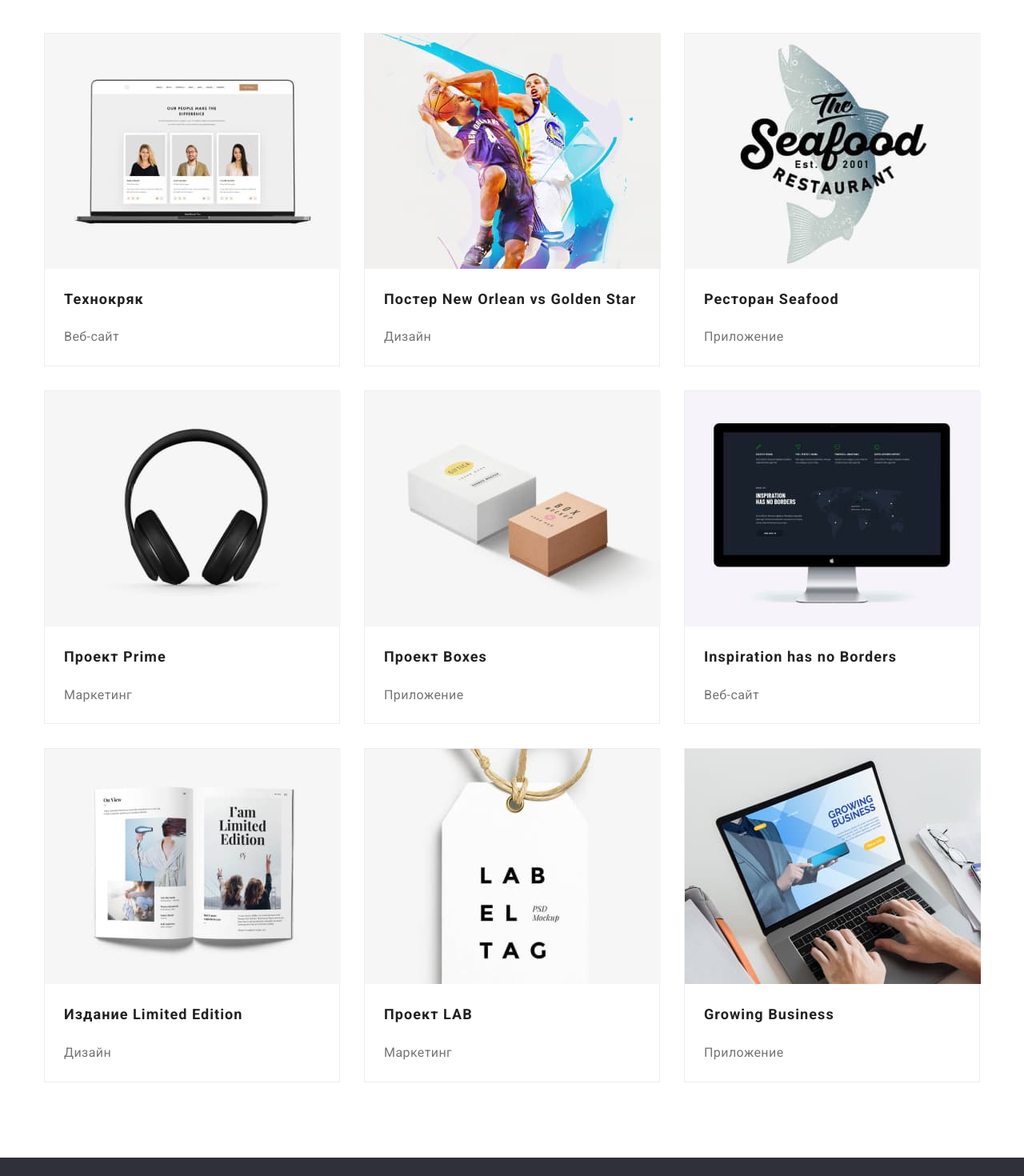
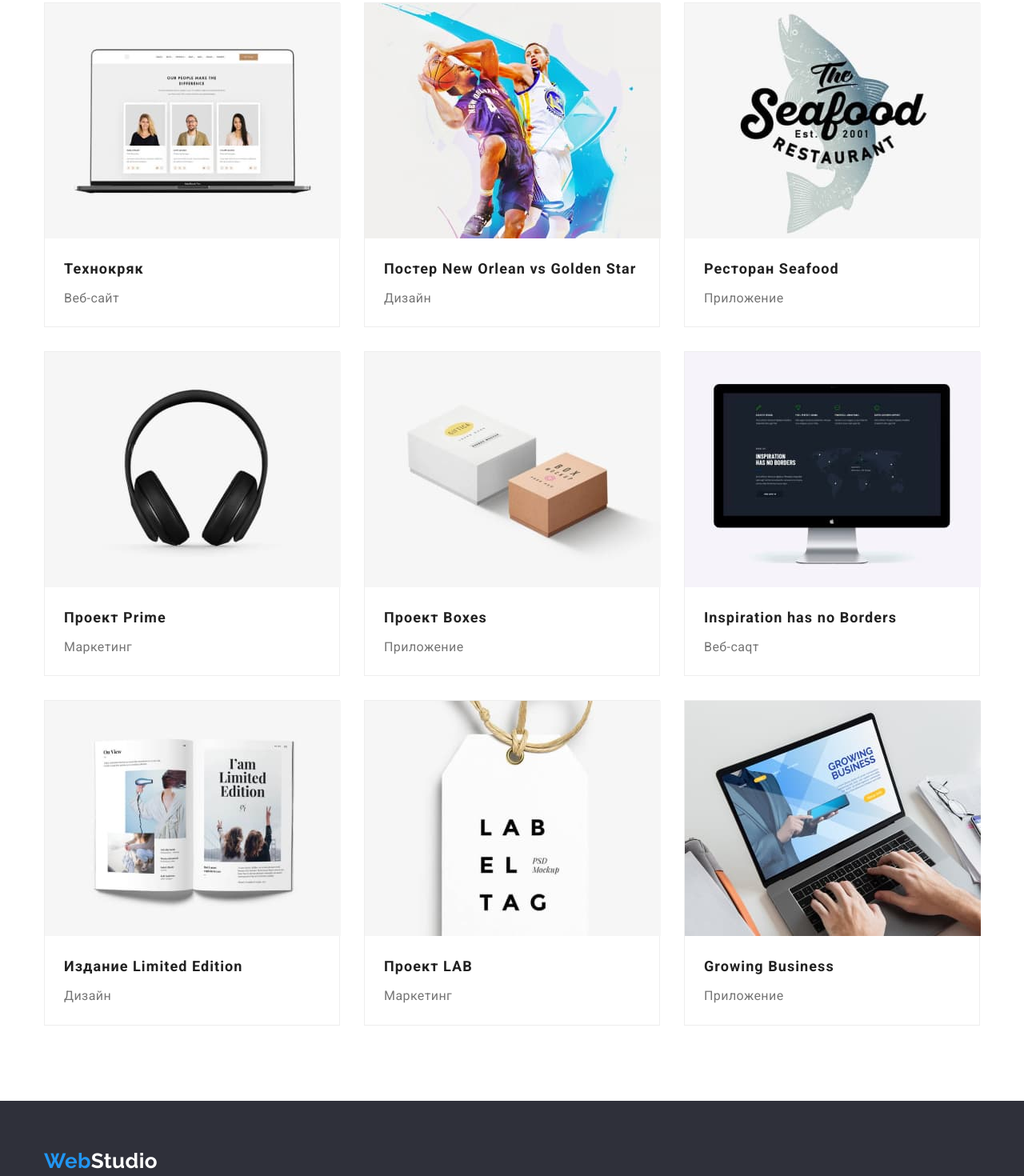
Before and after one commit to IamDorohin/goit-markup-hw-03, a plain HTML site: page portfolio.html in a window 1280 px wide. Shown: the part 270-1740 px from the top of the page at 80% size. Drawn offline with nearby package versions, Linux system fonts and the light colour scheme.

Commit message:
Допорацьовує домашнє завдання № 3 згідно із зауваженнями

```diff
--- a/css/styles.css
+++ b/css/styles.css
@@ -64,6 +64,7 @@ p {
 }
 
 .logo {
+    margin-right: 93px;
     color: var(--acent-color);
     text-decoration: none;
     font-family: 'Raleway', sans-serif;
@@ -88,7 +89,6 @@ p {
 
 .site-nav {
     display: flex;
-    margin-left: 93px;
     padding-left: 0;
 }
 
@@ -113,6 +113,7 @@ p {
 }
 
 .contacts-list .contacts {
+    display: block;
     padding-top: 32px;
     padding-bottom: 32px;
 }
@@ -193,12 +194,15 @@ p {
     padding-left: 0;
 }
 
+.adv-cards {
+    width: 270px;
+}
+
 .adv-cards + .adv-cards {
     margin-left: 30px;
 }
 
 .advantage-details {
-    width: 270px;
     margin-bottom: 10px;
     color: #212121;
     font-size: 14px;
@@ -246,7 +250,7 @@ p {
 .team-card {
     display: inline-block;
     text-align: center;
-    padding-bottom: 30px;
+    /* padding-bottom: 30px; */
     background-color: #FFFFFF;
 }
 
@@ -254,8 +258,13 @@ p {
     margin-left: 30px;
 }
 
+.team-description {
+    padding-top: 30px;
+    padding-bottom: 30px;
+}
+
 .team-members {
-    margin-top: 30px;
+    /* margin-top: 30px; */
     margin-bottom: 10px;
     color: #212121;
     font-weight: 500;
@@ -324,7 +333,7 @@ p {
     display: flex;
     justify-content: center;
     padding-left: 0;
-    margin-bottom: 94px;
+    margin-bottom: 56px;
 }
 
 .filters-btn + .filters-btn{
@@ -361,7 +370,14 @@ p {
     padding-left: 0;
 }
 
+.cards-description {
+    display: block;
+    min-width: 322px;
+    padding: 20px 24px;
+}
+
 .portfolio-title {
+    margin-bottom: 4px;
     font-weight: 700;
     font-size: 18px;
     line-height: 2;
@@ -387,22 +403,6 @@ p {
     border: 1px solid #eeeeee;
 }
 
-.portfolio-title,
-.project-type {
-    display: block;
-    min-width: 322px;
-    margin-left: 24px;
-}
-
-.project-type {
-    margin-bottom: 20px;
-}
-
-.portfolio-title {
-    margin-top: 20px;
-}
-
-
 .projects-cards:nth-child(3n) {
     margin-right: 0;
 }
--- a/portfolio.html
+++ b/portfolio.html
@@ -38,92 +38,157 @@
             </ul>
         </div>
     </header>
-    <main class="container">
+    <main>
         <section class="portfolio-main">
+            <div class="container">
                 <ul class="filters list">
                     <li class="filters-btn">
-                    <button type="button" class="portfolio-filter general btn">Все</button>
+                        <button type="button" class="portfolio-filter general btn">
+                            Все
+                        </button>
                     </li>
                     <li class="filters-btn">
-                    <button type="button" class="portfolio-filter btn">Веб-сайты</button>
+                        <button type="button" class="portfolio-filter btn">
+                            Веб-сайты
+                        </button>
                     </li>
                     <li class="filters-btn">
-                    <button type="button" class="portfolio-filter btn">Приложения</button>
+                        <button type="button" class="portfolio-filter btn">
+                            Приложения
+                        </button>
                     </li>
                     <li class="filters-btn">
-                    <button type="button" class="portfolio-filter btn">Дизайн</button>
+                        <button type="button" class="portfolio-filter btn">
+                            Дизайн
+                        </button>
                     </li>
                     <li class="filters-btn">
-                    <button type="button" class="portfolio-filter btn">Маркетинг</button>
+                        <button type="button" class="portfolio-filter btn">
+                            Маркетинг
+                        </button>
                     </li>
                 </ul>
                 <ul class="projects list">
                     <li class="projects-cards">
                         <a href="" class="projects-list">
                             <img src="./images/portfolio/techno.jpg" alt="Ноутбук со страницой проекта на экране" width="370" height="294px" >
-                        <h2 class="portfolio-title">Технокряк</h2>
-                        <p class="project-type">Веб-сайт</p>
+                            <div class="cards-description">
+                                <h2 class="portfolio-title">
+                                Технокряк
+                                </h2>
+                                <p class="project-type">
+                                    Веб-сайт
+                                </p>
+                            </div>
                         </a>
                     </li>
                     <li class="projects-cards">
                         <a href="" class="projects-list">
                             <img src="./images/portfolio/orlean.jpg" alt="Постер с изображением баскетболистов играющих команд" width="370" height="294" >
-                        <h2 class="portfolio-title">Постер New Orlean vs Golden Star</h2>
-                        <p class="project-type">Дизайн</p>
+                            <div class="cards-description">
+                                <h2 class="portfolio-title">
+                                Постер New Orlean vs Golden Star
+                                </h2>
+                                <p class="project-type">
+                                    Дизайн
+                                </p>
+                            </div>
                         </a>
                     </li>
                     <li class="projects-cards">
                         <a href="" class="projects-list">
                             <img src="./images/portfolio/seafood.jpg" alt="Логотип с изображением рыбы, названия компании и года её основания" width="370" height="294" >
-                        <h2 class="portfolio-title">Ресторан Seafood</h2>
-                        <p class="project-type">Приложение</p>
+                            <div class="cards-description">
+                                <h2 class="portfolio-title">
+                                Ресторан Seafood
+                                </h2>
+                                <p class="project-type">
+                                    Приложение
+                                </p>
+                            </div>
                         </a>
                     </li>
                     <li class="projects-cards">
                         <a href="" class="projects-list">
                             <img src="./images/portfolio/prime.jpg" alt="Изображение наушников" width="370" height="294" >
-                        <h2 class="portfolio-title">Проект Prime</h2>
-                        <p class="project-type">Маркетинг</p>
+                            <div class="cards-description">
+                                <h2 class="portfolio-title">
+                                Проект Prime
+                                </h2>
+                                <p class="project-type">
+                                    Маркетинг
+                                </p>
+                            </div>
                         </a>
                     </li>
                     <li class="projects-cards">
                         <a href="" class="projects-list">
                             <img src="./images/portfolio/boxes.jpg" alt="Изображение двух коробок белого и коричневого цвета" width="370" height="294" >
-                        <h2 class="portfolio-title">Проект Boxes</h2>
-                        <p class="project-type">Приложение</p>
+                            <div class="cards-description">
+                                <h2 class="portfolio-title">
+                                Проект Boxes
+                                </h2>
+                                <p class="project-type">
+                                    Приложение
+                                </p>
+                            </div>
                         </a>
                     </li>
                     <li class="projects-cards">
                         <a href="" class="projects-list">
                             <img src="./images/portfolio/inspiration.jpg" alt="Монитор компьютера с изображением стилизованной карты мира" width="370" height="294" >
-                        <h2 class="portfolio-title" lang="en">Inspiration has no Borders</h2>
-                        <p class="project-type">Веб-сайт</p>
+                            <div class="cards-description">
+                                <h2 class="portfolio-title" lang="en">
+                                Inspiration has no Borders
+                                </h2>
+                                <p class="project-type">
+                                    Веб-саqт
+                                </p>
+                            </div>
                         </a>
                     </li>
                     <li class="projects-cards">
                         <a href="" class="projects-list">
                             <img src="./images/portfolio/limited.jpg" alt="Журнал в развёрнутом виде" width="370" height="294" >
-                        <h2 class="portfolio-title">Издание Limited Edition</h2>
-                        <p class="project-type">Дизайн</p>
+                            <div class="cards-description">
+                                <h2 class="portfolio-title">
+                                Издание Limited Edition
+                                </h2>
+                                <p class="project-type">
+                                    Дизайн
+                                </p>
+                            </div>
                         </a>
                     </li>
                     <li class="projects-cards">
                         <a href="" class="projects-list">
                             <img src="./images/portfolio/lab.jpg" alt="Бейдж белого цвета на верёвке из бичёвки" width="370" height="294" >
-                        <h2 class="portfolio-title">Проект LAB</h2>
-                        <p class="project-type">Маркетинг</p>
+                            <div class="cards-description">
+                                <h2 class="portfolio-title">
+                                Проект LAB
+                                </h2>
+                                <p class="project-type">
+                                    Маркетинг
+                                </p>
+                            </div>
 
                         </a>
                     </li>
                     <li class="projects-cards">
                         <a href="" class="projects-list">
                             <img src="./images/portfolio/business.jpg" alt="Руки, набирающие текст на ноутбуке с открытым на нём сайтом компании" width="370" height="294" >
-                        <h2 lang="en" class="portfolio-title">Growing Business</h2>
-                        <p class="project-type">Приложение</p>
+                            <div class="cards-description">
+                                <h2 lang="en" class="portfolio-title">
+                                Growing Business
+                                </h2>
+                                <p class="project-type">
+                                    Приложение
+                                </p>
                             </div>
                         </a>
                     </li>
                 </ul>
+            </div>
         </section>
     </main>
     <footer class="footer">
```
Also changed, not shown: index.html (+45 -13 lines). Lines whose indentation alone changed are shown as unchanged.
